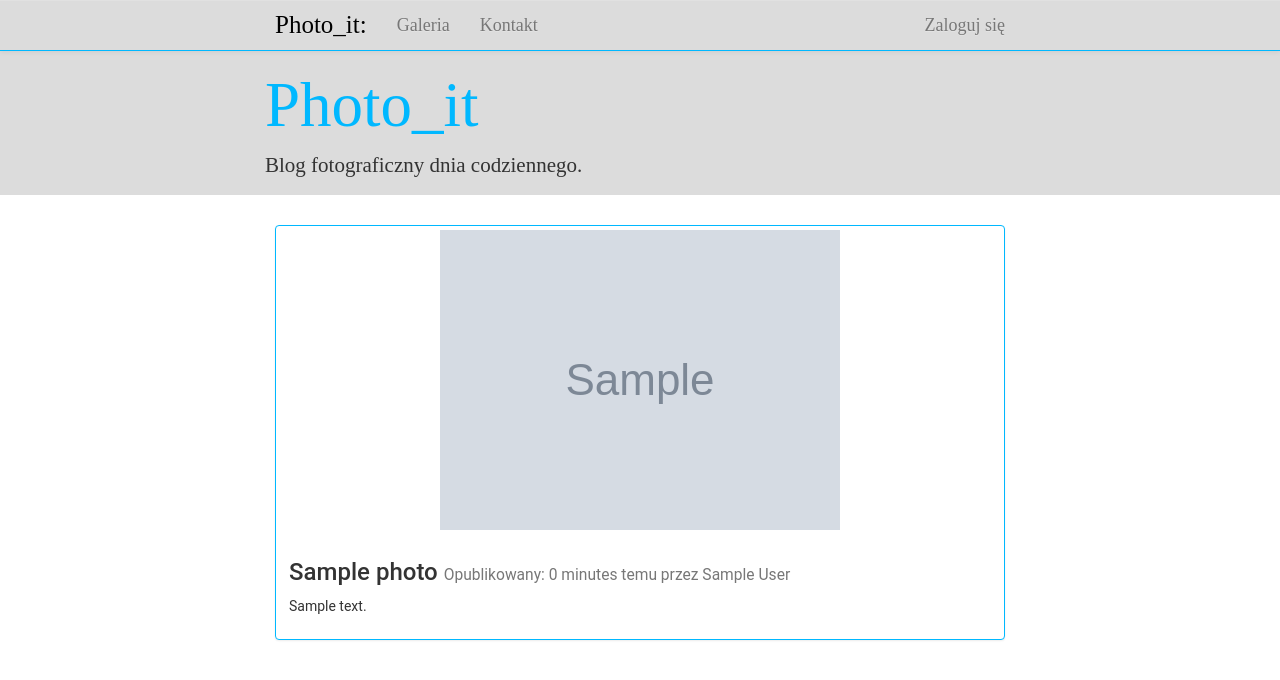
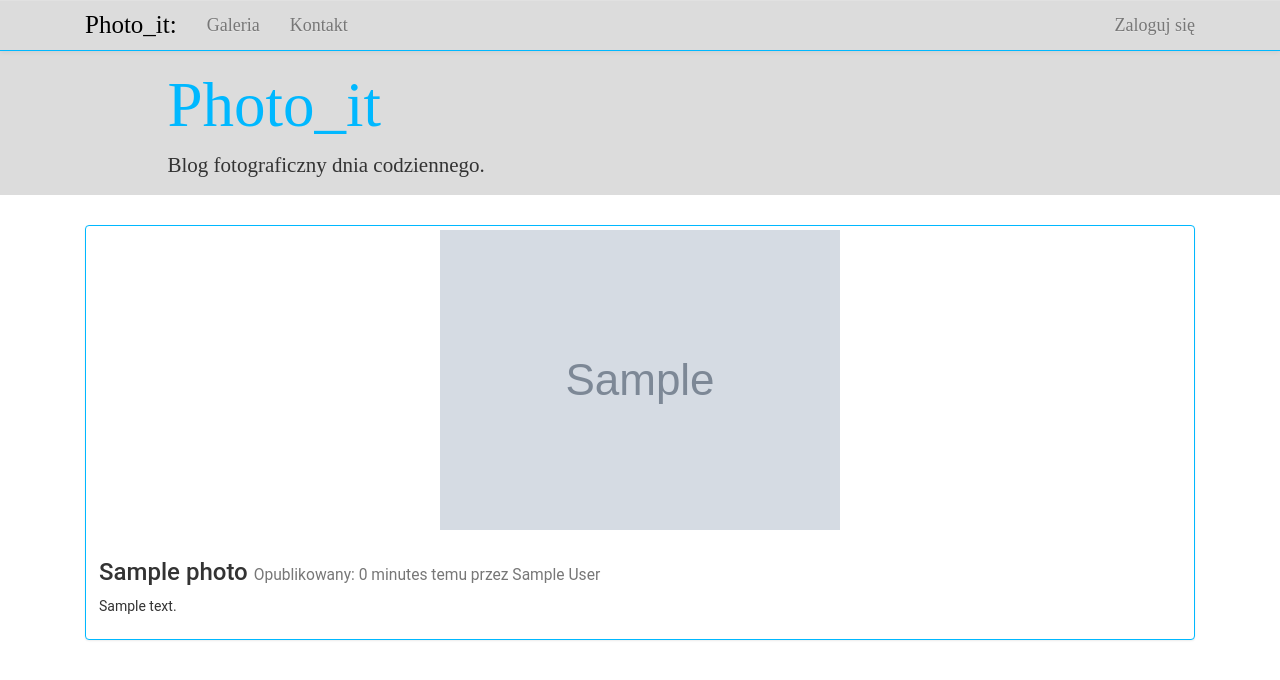
Before and after one commit to fryderykg/photo_blog_django, a Django app: template gallery/templates/post_detail.html in a window 1280 px wide. Shown: the top 680 px of the page. Run offline with Django 3.2, Linux system fonts and the light colour scheme; the template is opened without the code that fills it: most values are stand-ins (such as "Sample title", 1, 10 or a date in 2020); grey boxes marked "Sample" are stand-in pictures; some libraries are stand-ins or nearby versions; some web fonts are replaced.

Commit message:
change col-sm-8 to col-sm-12 in templates

```diff
--- a/gallery/templates/base.html
+++ b/gallery/templates/base.html
@@ -40,7 +40,7 @@
   <div class="jumbotron">
     <div class="container">
     <div class="row">
-      <div class="col-sm-6 col-sm-offset-2">
+      <div class="col-sm-10 col-sm-offset-1">
         <div class="jumbo_title">
           <h1>Photo_it</h1>
         </div>
--- a/gallery/templates/contact.html
+++ b/gallery/templates/contact.html
@@ -5,7 +5,7 @@
 
 
 {% block content %}
-  <div class="col-sm-8 col-sm-offset-2">
+  <div class="col-sm-10 col-sm-offset-1">
     <form method="POST" action="" enctype='multipart/form-data'>{% csrf_token %}
       {{ form|crispy }}
 {#      {% crispy %}#}
--- a/gallery/templates/navbar.html
+++ b/gallery/templates/navbar.html
@@ -1,7 +1,7 @@
    <!-- Static navbar -->
     <nav class="navbar navbar-default navbar-static-top">
       <div class="container">
-      <div class="col-sm-8 col-sm-offset-2">
+      <div class="col-sm-12">
         <div class="navbar-header">
           <a class="navbar-brand" href="{% url 'posts:list' %}">Photo_it:</a>
         </div>
--- a/gallery/templates/post_detail.html
+++ b/gallery/templates/post_detail.html
@@ -4,7 +4,7 @@
 
 
 {% block content %}
-  <div class='col-sm-8 col-sm-offset-2' xmlns="http://www.w3.org/1999/html">
+  <div class='col-sm-12' xmlns="http://www.w3.org/1999/html">
     <div class="row">
       <div class="col-sm-12">
         <div class="thumbnail">
@@ -22,11 +22,12 @@
              <a href="{{ photo.get_absolute_url }}edit" class="btn btn-primary">Edit</a>
              <a href="{{ photo.get_absolute_url }}delete" class="btn btn-danger pull-right" role="button">Usuń</a>
             </p>
+          {% endif %}
               <Facebook>
                 <div class="fb-like" data-href="{{ request.build_absolute_uri }}" data-layout="button_count" data-action="like" data-size="small" data-show-faces="true" data-share="true"></div>
               </Facebook>
              <p><div class="fb-comments" data-href="{{ request.build_absolute_uri }}" data-numposts="6"></div></p>
-           {% endif %}
+
           </div>
         </div>
       </div>
--- a/gallery/templates/post_form.html
+++ b/gallery/templates/post_form.html
@@ -5,7 +5,7 @@
 
 
 {% block content %}
-  <div class="col-sm-8 col-sm-offset-2">
+  <div class="col-sm-10 col-sm-offset-1">
     <form method="POST" action="" enctype='multipart/form-data'>{% csrf_token %}
       {{ form|crispy }}
       <input type="submit" class="btn btn-primary" value="Dodaj wpis"/>
--- a/gallery/templates/post_list.html
+++ b/gallery/templates/post_list.html
@@ -5,7 +5,7 @@
 
 {% block content %}
 
-  <div class='col-sm-8 col-sm-offset-2'>
+  <div class='col-sm-12'>
 
     {% for photo in photos_list %}
     <div class="row">
```
